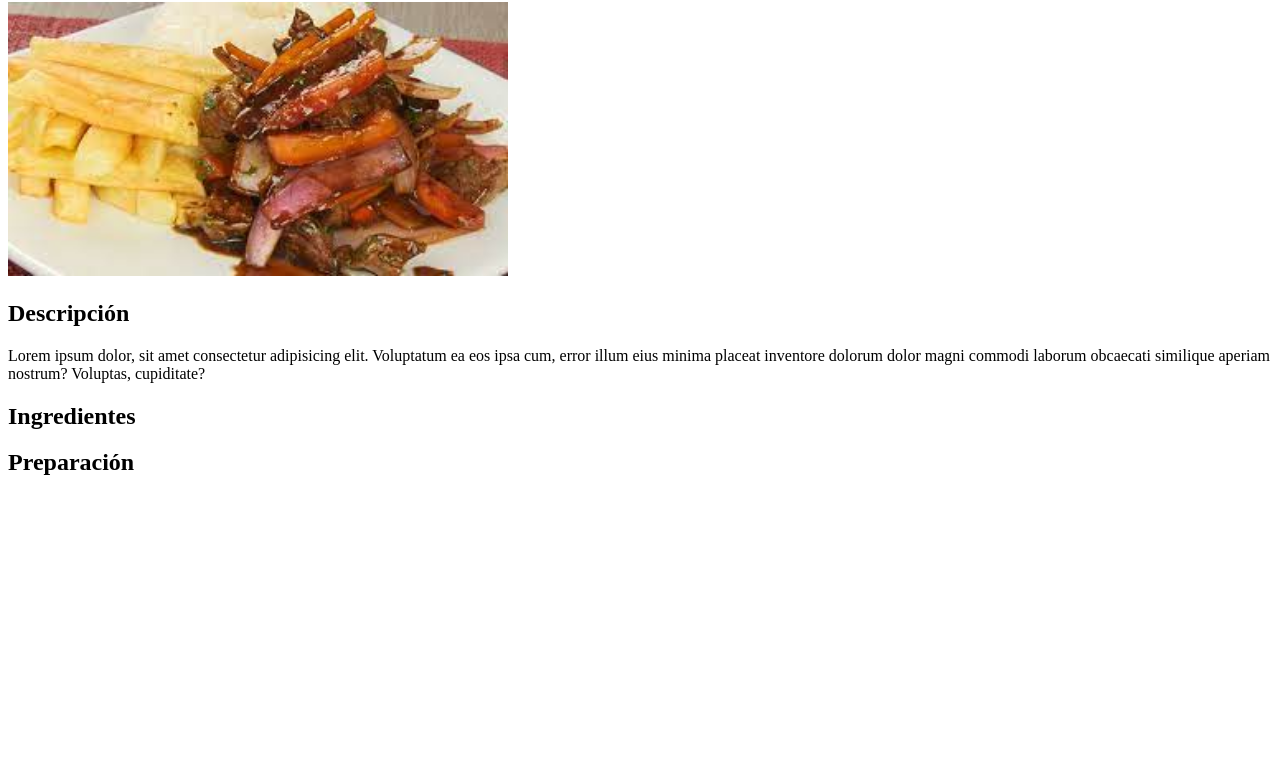
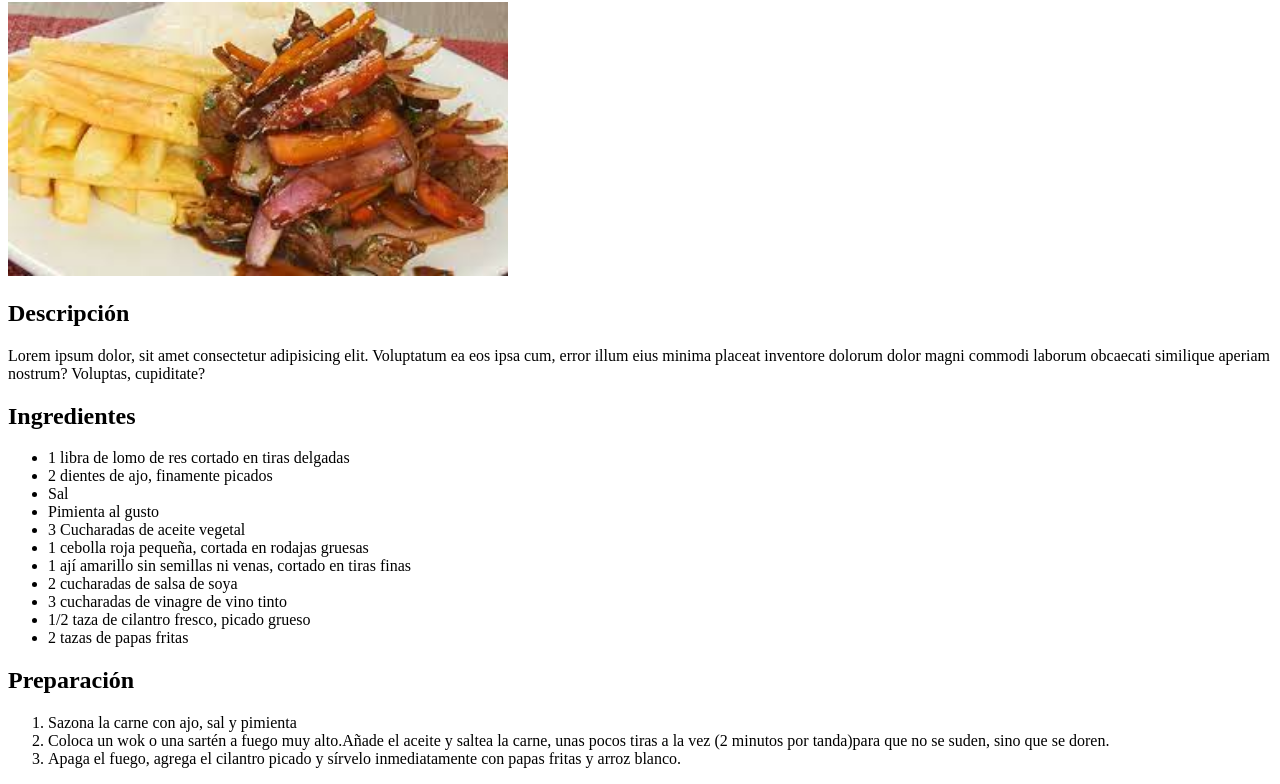
Before and after one commit to CarlosArroyoB/Odin_recipes, a plain HTML site: page recipes/Lomo_saltado.html in a window 1280 px wide. Shown: the part 78-862 px from the top of the page. Before the commit the page ends 800 px from the top, so only its background shows below. Drawn offline with Linux system fonts and the light colour scheme.

Commit message:
terminado ultima página

```diff
--- a/recipes/Lomo_saltado.html
+++ b/recipes/Lomo_saltado.html
@@ -12,10 +12,23 @@
     <p>Lorem ipsum dolor, sit amet consectetur adipisicing elit. Voluptatum ea eos ipsa cum, error illum eius minima placeat inventore dolorum dolor magni commodi laborum obcaecati similique aperiam nostrum? Voluptas, cupiditate?</p>
     <h2>Ingredientes</h2>
     <ul>
-
+        <li> 1 libra de lomo de res cortado en tiras delgadas</li>
+        <li>2 dientes de ajo, finamente picados</li>
+        <li>Sal</li>
+        <li>Pimienta al gusto</li>
+        <li>3 Cucharadas de aceite vegetal</li>
+        <li>1 cebolla roja pequeña, cortada en rodajas gruesas</li>
+        <li>1 ají amarillo sin semillas ni venas, cortado en tiras finas</li>
+        <li>2 cucharadas de salsa de soya</li>
+        <li>3 cucharadas de vinagre de vino tinto</li>
+        <li>1/2 taza de cilantro fresco, picado grueso</li>
+        <li>2 tazas de papas fritas</li>
     </ul>
     <h2>Preparación</h2>
     <ol>
+        <li>Sazona la carne con ajo, sal y pimienta </li>
+        <li>Coloca un wok o una sartén a fuego muy alto.Añade el aceite y saltea la carne, unas pocos tiras a la vez (2 minutos por tanda)para que no se suden, sino que se doren.</li>
+        <li>Apaga el fuego, agrega el cilantro picado y sírvelo inmediatamente con papas fritas y arroz blanco.</li>
 
     </ol>
 </body>
```
